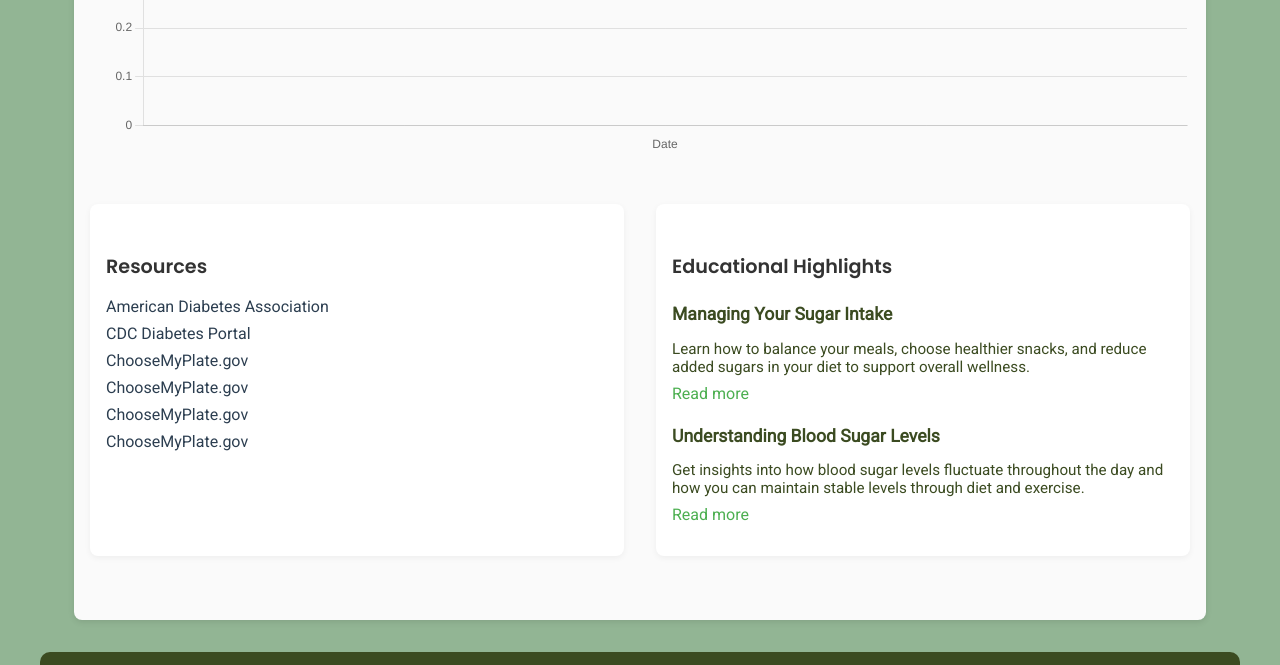
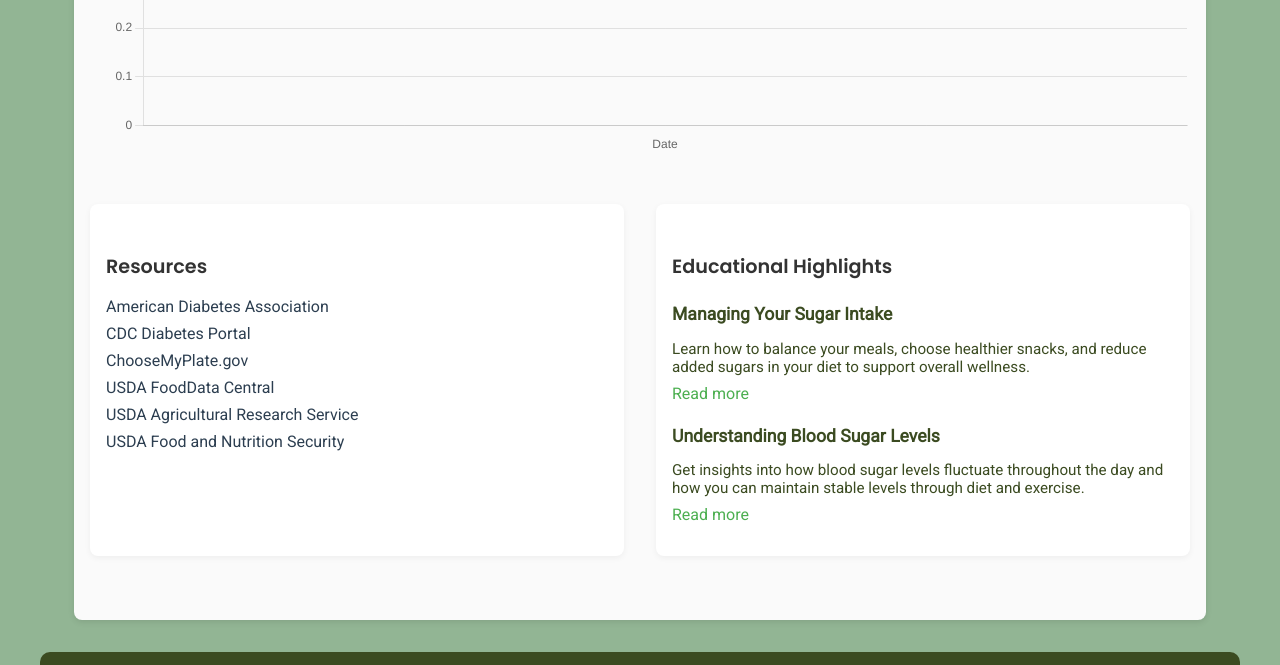
Before and after one commit to lasobieralski/wdd131, a website: page sugarsense/tracking.html in a window 1280 px wide. Shown: the part 1279-1944 px from the top of the page. Drawn offline with nearby package versions, Linux system fonts and the light colour scheme.

Commit message:
updated resource links

```diff
--- a/sugarsense/tracking.html
+++ b/sugarsense/tracking.html
@@ -106,9 +106,9 @@
             <li><a href="https://www.diabetes.org/">American Diabetes Association</a></li>
             <li><a href="https://www.cdc.gov/diabetes/?CDC_AAref_Val=https://www.cdc.gov/diabetes/home/">CDC Diabetes Portal</a></li>
             <li><a href="https://www.choosemyplate.gov/">ChooseMyPlate.gov</a></li>
-            <li><a href="https://fdc.nal.usda.gov/">ChooseMyPlate.gov</a></li>
-            <li><a href="https://www.ars.usda.gov/">ChooseMyPlate.gov</a></li>
-            <li><a href="https://www.usda.gov/nutrition-security">ChooseMyPlate.gov</a></li>
+            <li><a href="https://fdc.nal.usda.gov/">USDA FoodData Central</a></li>
+            <li><a href="https://www.ars.usda.gov/">USDA Agricultural Research Service</a></li>
+            <li><a href="https://www.usda.gov/nutrition-security">USDA Food and Nutrition Security</a></li>
           </ul>
         </div>
 
```
